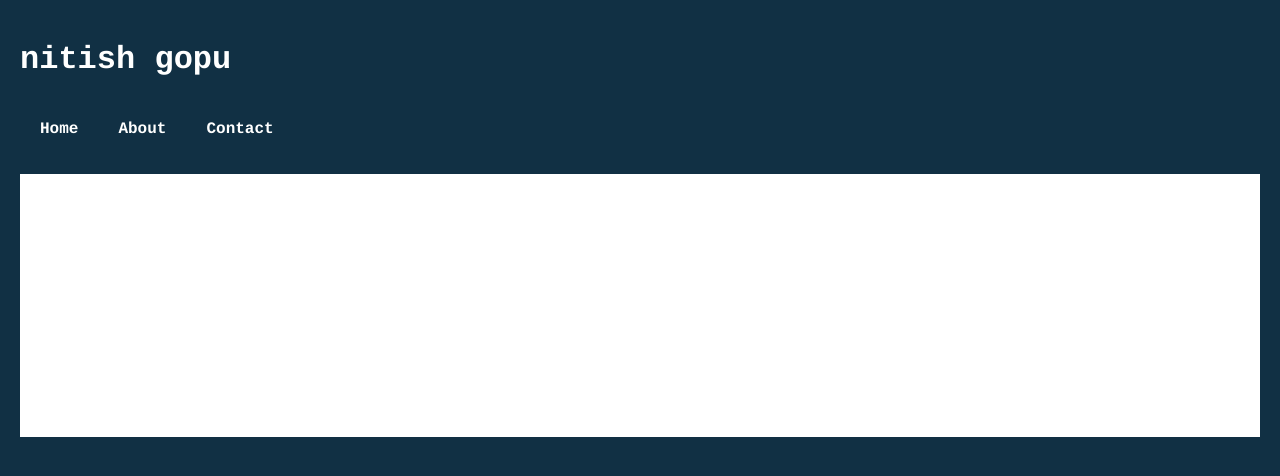
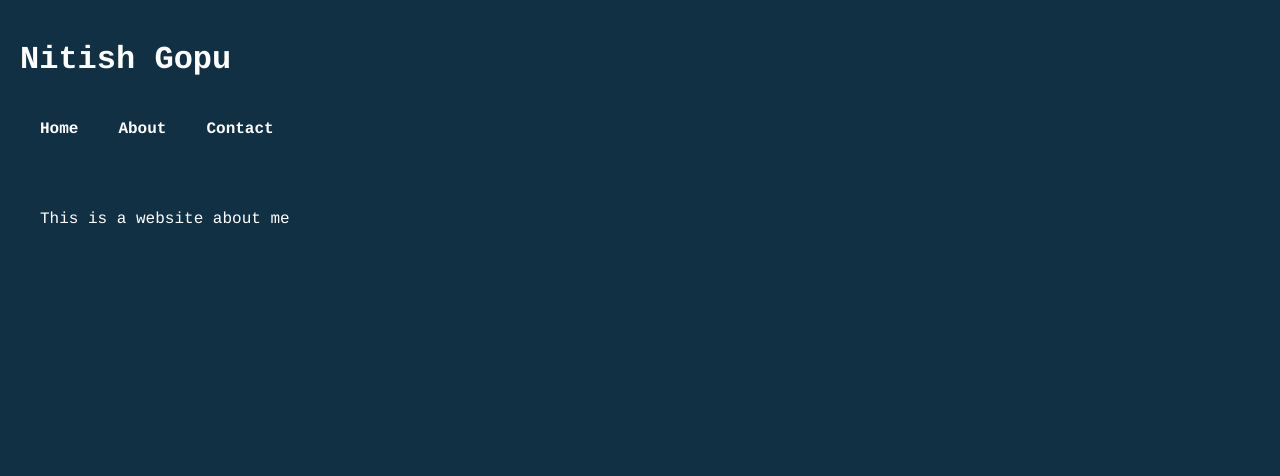
Before and after one commit to nitishgopu/myreactapp, a React app: page /#/about in a window 1280 px wide. Shown: the top 476 px of the page. Built offline with nearby package versions, Linux system fonts and the light colour scheme.

Commit message:
Changes for content

```diff
--- a/src/App.js
+++ b/src/App.js
@@ -16,7 +16,7 @@ class App extends Component{
     return(
       <HashRouter>
       <div>
-          <h1>nitish gopu</h1>
+          <h1>Nitish Gopu</h1>
           <ul className="header">
             <li><NavLink to="/">Home</NavLink></li>
             <li><NavLink to="/about">About</NavLink></li>
--- a/src/about.js
+++ b/src/about.js
@@ -4,16 +4,7 @@ class Stuff extends Component {
   render() {
     return (
       <div>
-        <h2>About</h2>
-        <p>Mauris sem velit, vehicula eget sodales vitae,
-        rhoncus eget sapien:</p>
-        <ol>
-          <li>Nulla pulvinar diam</li>
-          <li>Facilisis bibendum</li>
-          <li>Vestibulum vulputate</li>
-          <li>Eget erat</li>
-          <li>Id porttitor</li>
-        </ol>
+        <p>This is a website about me</p>
       </div>
     );
   }
--- a/src/contact.js
+++ b/src/contact.js
@@ -5,9 +5,7 @@ class Contact extends Component {
     return (
       <div>
         <h2>GOT QUESTIONS?</h2>
-        <p>The easiest thing to do is post on
-        our <a href="http://forum.kirupa.com">forums</a>.
-        </p>
+        <p>The easiest thing to do is contact me</p>
       </div>
     );
   }
--- a/src/home.js
+++ b/src/home.js
@@ -5,14 +5,7 @@ class Home extends Component {
     return (
       <div>
         <h2>HELLO</h2>
-        <p>Cras facilisis urna ornare ex volutpat, et
-        convallis erat elementum. Ut aliquam, ipsum vitae
-        gravida suscipit, metus dui bibendum est, eget rhoncus nibh
-        metus nec massa. Maecenas hendrerit laoreet augue
-        nec molestie. Cum sociis natoque penatibus et magnis
-        dis parturient montes, nascetur ridiculus mus.</p>
-
-        <p>Duis a turpis sed lacus dapibus elementum sed eu lectus.</p>
+        <p>I'm a Software Engineer at WalmartLabs. I work on creating and designing new products on Walmart.com</p>
       </div>
     );
   }
--- a/src/index.css
+++ b/src/index.css
@@ -3,7 +3,12 @@ body {
     padding: 20px;
     margin: 0;
   }
-  h1, h2, p, ul, li {
+  h1, h2  {
+    font-family: Courier;
+    color: #FFF;
+  }
+
+  p, ul, li {
     font-family: Courier;
     color: #FFF;
   }
@@ -23,7 +28,6 @@ body {
     display: inline-block;
   }
   .content {
-    background-color: #FFF;
     padding: 20px;
   }
   .content h2 {
```
Also changed, not shown: src/.babelrc (added), 1 other file (tests, documents, lock files or other folders).
